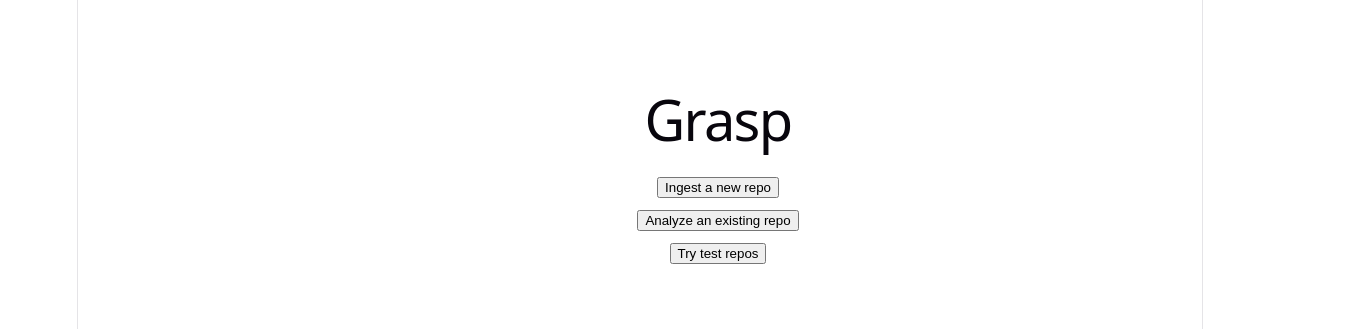
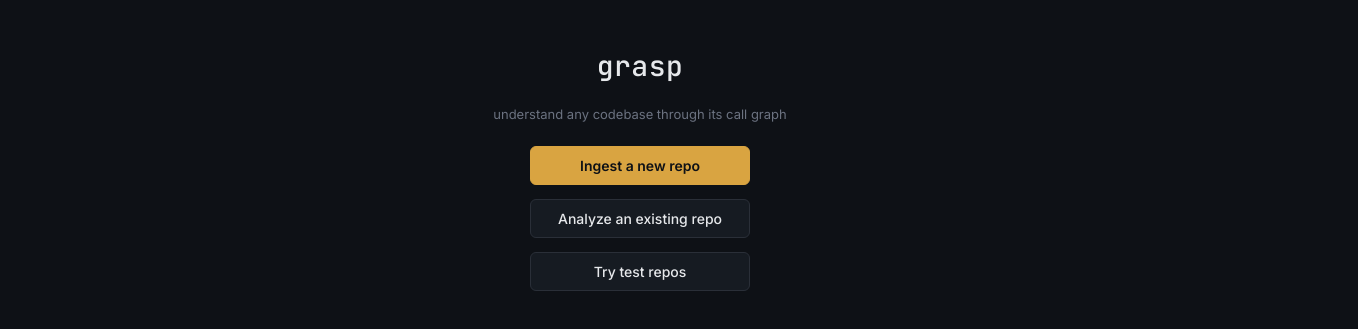
Before and after one commit to lakshya0010/grasp-frontend, a React (Vite) app: page / in a window 1280 px wide. Shown: the part 231-560 px from the top of the page, 1358 px wide, since content can reach past the window. Built offline with nearby package versions, Linux system fonts and the light colour scheme; no server answers.

Commit message:
feat: ink+amber design system, external node styling, panel scroll/overflow fix, ingest failure error handling, legend

```diff
--- a/src/App.jsx
+++ b/src/App.jsx
@@ -1,14 +1,89 @@
-import { useState, useEffect} from 'react'
-import { ReactFlow, Controls, Background, MarkerType} from '@xyflow/react'
+import { useState, useEffect } from 'react'
+import { ReactFlow, Controls, Background, MarkerType } from '@xyflow/react'
 import '@xyflow/react/dist/style.css'
 import dagre from '@dagrejs/dagre'
 
 const NODE_WIDTH = 180
 const NODE_HEIGHT = 40
 
+const COLORS = {
+  bg: '#0E1116',
+  panel: '#161B22',
+  border: '#2A2F38',
+  text: '#E6E8EB',
+  textDim: '#6B7280',
+  accent: '#D9A441',
+  accentDim: '#8A6A2F',
+}
+
+const screenStyle = {
+  display: 'flex',
+  flexDirection: 'column',
+  alignItems: 'center',
+  justifyContent: 'center',
+  height: '100vh',
+  gap: '14px',
+  background: COLORS.bg,
+  color: COLORS.text,
+  fontFamily: "'Inter', sans-serif",
+}
+
+const titleStyle = {
+  fontFamily: "'JetBrains Mono', monospace",
+  fontSize: '28px',
+  fontWeight: 500,
+  letterSpacing: '0.5px',
+  color: COLORS.text,
+  marginBottom: '8px',
+}
+
+const buttonStyle = {
+  fontFamily: "'Inter', sans-serif",
+  fontSize: '14px',
+  fontWeight: 500,
+  color: COLORS.text,
+  background: COLORS.panel,
+  border: `1px solid ${COLORS.border}`,
+  borderRadius: '6px',
+  padding: '10px 18px',
+  cursor: 'pointer',
+  minWidth: '220px',
+  transition: 'border-color 0.15s ease, color 0.15s ease',
+}
+
+const primaryButtonStyle = {
+  ...buttonStyle,
+  color: COLORS.bg,
+  background: COLORS.accent,
+  border: `1px solid ${COLORS.accent}`,
+  fontWeight: 600,
+}
+
+const inputStyle = {
+  fontFamily: "'JetBrains Mono', monospace",
+  fontSize: '13px',
+  color: COLORS.text,
+  background: COLORS.panel,
+  border: `1px solid ${COLORS.border}`,
+  borderRadius: '6px',
+  padding: '10px 12px',
+  minWidth: '260px',
+  outline: 'none',
+}
+
+const backButtonStyle = {
+  ...buttonStyle,
+  minWidth: 'auto',
+  padding: '8px 14px',
+  fontSize: '13px',
+  color: COLORS.textDim,
+  background: 'transparent',
+  border: `1px solid ${COLORS.border}`,
+}
+
 function getLayoutedElements(nodes, edges) {
   const dagreGraph = new dagre.graphlib.Graph()
-  dagreGraph.setDefaultEdgeLabel(()=>({}))
+  dagreGraph.setDefaultEdgeLabel(() => ({}))
   dagreGraph.setGraph({ rankdir: 'LR', nodesep: 30, ranksep: 150 })
   nodes.forEach((node) => {
     dagreGraph.setNode(node.id, { width: NODE_WIDTH, height: NODE_HEIGHT })
@@ -20,14 +95,15 @@ function getLayoutedElements(nodes, edges) {
   dagre.layout(dagreGraph)
 
   const layoutedNodes = nodes.map((node) => {
-    const {x,y} = dagreGraph.node(node.id)
+    const { x, y } = dagreGraph.node(node.id)
     return {
       ...node,
-      position: {x,y}
+      position: { x, y },
     }
   })
-  return {nodes:layoutedNodes, edges}
+  return { nodes: layoutedNodes, edges }
 }
+
 function App() {
   const [view, setView] = useState('start')
   const [flowNodes, setFlowNodes] = useState([])
@@ -69,48 +145,64 @@ function App() {
         repo_url: isUrl ? newRepoPath : null
       })
     })
+    setIngesting(false)
+
+    if (!response.ok) {
+      const errorData = await response.json()
+      alert(`Ingest failed: ${errorData.detail || 'Unknown error'}`)
+      return  // stop here — don't touch selectedRepoId or view
+    }
     const data = await response.json()
-  setIngesting(false)
     setNewRepoName('')
     setNewRepoPath('')
+    setFlowNodes([])
+    setFlowEdges([])
+    setSelectedRepoId(data.id)
+    setView('graph')
   }
-  useEffect(()=>{
-    const loadRepos = async() => {
+
+  useEffect(() => {
+    const loadRepos = async () => {
       const response = await fetch(`http://localhost:8000/repositories`)
       const data = await response.json()
       setRepos(data)
       if (data.length > 0) setSelectedRepoId(data[0].id)
     }
     loadRepos()
-  },[])
+  }, [])
 
-  useEffect(()=>{
+  useEffect(() => {
     if (!selectedRepoId) return
     const loadGraph = async () => {
       const response = await fetch(`http://localhost:8000/graph/${selectedRepoId}`)
       const data = await response.json()
 
-    const internalNodes = data.graph_data.nodes.filter(n => !n.is_external)
-    const internalNodeIds = new Set(internalNodes.map(n => n.id))
+      const allNodes = data.graph_data.nodes
+      const allNodeIds = new Set(allNodes.map(n => n.id))
 
-    const rfNodes = internalNodes.map((node) => ({
+      const rfNodes = allNodes.map((node) => ({
         id: String(node.id),
         position: { x: 0, y: 0 },
         data: { label: node.name },
-      style: {  background: '#a745ac',
-    color: '#000203',
-    padding: '8px',
+        style: {
+          background: node.is_external ? '#1A1D23' : COLORS.panel,
+          color: node.is_external ? COLORS.textDim : COLORS.accent,
+          border: `1px solid ${node.is_external ? '#3A3F4A' : COLORS.border}`,
+          padding: '8px 12px',
           borderRadius: '6px',
-    fontSize: '12px' }
+          fontSize: '12px',
+          fontFamily: "'JetBrains Mono', monospace",
+        }
       }))
 
       const rfEdges = data.graph_data.edges
-      .filter(e => internalNodeIds.has(e.caller_id) && internalNodeIds.has(e.callee_id))
+        .filter(e => allNodeIds.has(e.caller_id) && allNodeIds.has(e.callee_id))
         .map((edge, index) => ({
           id: `e-${index}`,
           source: String(edge.caller_id),
           target: String(edge.callee_id),
-        markerEnd: { type: MarkerType.ArrowClosed }
+          markerEnd: { type: MarkerType.ArrowClosed, color: edge.is_external ? '#3A3F4A' : COLORS.accentDim },
+          style: { stroke: edge.is_external ? '#3A3F4A' : COLORS.accentDim },
         }))
 
       const { nodes: layoutedNodes, edges: layoutedEdges } = getLayoutedElements(rfNodes, rfEdges)
@@ -143,71 +235,114 @@ function App() {
   }
 
   return (
-    <div style={{ width: '100vw', height: '100vh', position: 'relative' }}>
+    <div style={{ width: '100vw', height: '100vh', position: 'relative', background: COLORS.bg }}>
       {view === 'start' && (
-        <div style={{ display: 'flex', flexDirection: 'column', alignItems: 'center', justifyContent: 'center', height: '100vh', gap: '12px' }}>
-          <h1>Grasp</h1>
-          <button onClick={() => setView('ingest')}>Ingest a new repo</button>
-          <button onClick={() => setView('lookup')}>Analyze an existing repo</button>
-          <button onClick={() => setView('test')}>Try test repos</button>
+        <div style={screenStyle}>
+          <h1 style={titleStyle}>grasp</h1>
+          <p style={{ color: COLORS.textDim, fontSize: '13px', marginBottom: '10px' }}>
+            understand any codebase through its call graph
+          </p>
+          <button style={primaryButtonStyle} onClick={() => setView('ingest')}>Ingest a new repo</button>
+          <button style={buttonStyle} onClick={() => setView('lookup')}>Analyze an existing repo</button>
+          <button style={buttonStyle} onClick={() => setView('test')}>Try test repos</button>
         </div>
       )}
       {view === 'ingest' && (
-        <div style={{ display: 'flex', flexDirection: 'column', alignItems: 'center', justifyContent: 'center', height: '100vh', gap: '12px' }}>
-          <button onClick={() => setView('start')}>← Back</button>
-          <input placeholder="Repo name" value={newRepoName} onChange={(e) => setNewRepoName(e.target.value)} />
-          <input placeholder="Local path or GitHub URL" value={newRepoPath} onChange={(e) => setNewRepoPath(e.target.value)} />
-          <button onClick={ingestRepo} disabled={ingesting}>{ingesting ? 'Ingesting...' : 'Ingest'}</button>
+        <div style={screenStyle}>
+          <button style={backButtonStyle} onClick={() => setView('start')}>← Back</button>
+          <input
+            style={inputStyle}
+            placeholder="Repo name"
+            value={newRepoName}
+            onChange={(e) => setNewRepoName(e.target.value)}
+          />
+          <input
+            style={inputStyle}
+            placeholder="Local path or GitHub URL"
+            value={newRepoPath}
+            onChange={(e) => setNewRepoPath(e.target.value)}
+          />
+          <button style={primaryButtonStyle} onClick={ingestRepo} disabled={ingesting}>
+            {ingesting ? 'Ingesting...' : 'Ingest'}
+          </button>
         </div>
       )}
       {view === 'lookup' && (
-        <div style={{ display: 'flex', flexDirection: 'column', alignItems: 'center', justifyContent: 'center', height: '100vh', gap: '12px' }}>
-          <button onClick={() => setView('start')}>← Back</button>
-          <input placeholder="Repo name or URL" value={lookupQuery} onChange={(e) => setLookupQuery(e.target.value)} />
-          <button onClick={handleLookup}>Find</button>
-          {lookupError && <p style={{ color: 'red' }}>{lookupError}</p>}
+        <div style={screenStyle}>
+          <button style={backButtonStyle} onClick={() => setView('start')}>← Back</button>
+          <input
+            style={inputStyle}
+            placeholder="Repo name or URL"
+            value={lookupQuery}
+            onChange={(e) => setLookupQuery(e.target.value)}
+          />
+          <button style={primaryButtonStyle} onClick={handleLookup}>Find</button>
+          {lookupError && <p style={{ color: '#C4544B', fontSize: '13px' }}>{lookupError}</p>}
         </div>
       )}
       {view === 'test' && (
-        <div style={{ display: 'flex', flexDirection: 'column', alignItems: 'center', justifyContent: 'center', height: '100vh', gap: '12px' }}>
-          <button onClick={() => setView('start')}>← Back</button>
-          <button onClick={() => { setSelectedRepoId(5); setView('graph') }}>InsightForge</button>
-          <button onClick={() => { setSelectedRepoId(4); setView('graph') }}>Invoice Reconciliation Agent</button>
+        <div style={screenStyle}>
+          <button style={backButtonStyle} onClick={() => setView('start')}>← Back</button>
+          <button style={buttonStyle} onClick={() => { setSelectedRepoId(5); setView('graph') }}>InsightForge</button>
+          <button style={buttonStyle} onClick={() => { setSelectedRepoId(4); setView('graph') }}>Invoice Reconciliation Agent</button>
         </div>
       )}
       {view === 'graph' && (
-        <div style={{ width: '100vw', height: '100vh', position: 'relative' }}>
-          <button onClick={() => { setView('start'); setSelectedRepoId(null); setSelectedNode(null) }}
-            style={{ position: 'absolute', top: '20px', left: '20px', zIndex: 10 }}>
+        <div style={{ width: '100vw', height: '100vh', position: 'relative', background: COLORS.bg }}>
+          <button
+            style={{ ...backButtonStyle, position: 'absolute', top: '20px', left: '20px', zIndex: 10 }}
+            onClick={() => { setView('start'); setSelectedRepoId(null); setSelectedNode(null) }}
+          >
             ← Back
           </button>
           <ReactFlow nodes={flowNodes} edges={flowEdges} onNodeClick={onNodeClick} fitView>
             <Controls />
-            <Background />
+            <Background color={COLORS.border} gap={20} />
           </ReactFlow>
           {selectedNode && (
             <div style={{
               position: 'absolute',
               bottom: '160px',
               left: '20px',
-              width: '200px',
-              background: 'white',
+              width: '240px',
+              maxHeight: '50vh',        // never taller than 70% of viewport height
+              overflowY: 'auto',
+              background: COLORS.panel,
+              border: `1px solid ${COLORS.border}`,
               padding: '16px',
               borderRadius: '8px',
-              boxShadow: '0 2px 10px rgba(0, 0, 0, 0.2)'
+              boxShadow: '0 4px 20px rgba(0, 0, 0, 0.4)',
+              fontFamily: "'Inter', sans-serif",
+              color: COLORS.text,
             }}>
-              <h3>{selectedNode.data.label}</h3>
+              <h3 style={{
+                fontFamily: "'JetBrains Mono', monospace",
+                fontSize: '13px',
+                color: COLORS.accent,
+                fontWeight: 500,
+                marginBottom: '10px',
+                wordBreak: 'break-word',
+              }}>
+                {selectedNode.data.label}
+              </h3>
               <input
                 type="text"
                 placeholder="Ask a question..."
                 value={question}
                 onChange={(e) => setQuestion(e.target.value)}
-                style={{ width: '100%', marginBottom: '8px' }}
+                style={{ ...inputStyle, width: '100%', minWidth: 'unset', marginBottom: '8px', fontSize: '12px' }}
               />
-              <button onClick={askQuestion}>Ask</button>
-              {loading && <p>Loading...</p>}
-              {answer && <p>{answer}</p>}
-              <button onClick={() => setSelectedNode(null)}>Close</button>
+              <button style={{ ...primaryButtonStyle, minWidth: 'unset', width: '100%', padding: '8px' }} onClick={askQuestion}>
+                Ask
+              </button>
+              {loading && <p style={{ color: COLORS.textDim, fontSize: '12px', marginTop: '8px' }}>Loading...</p>}
+              {answer && <p style={{ color: COLORS.text, fontSize: '13px', marginTop: '10px', lineHeight: 1.5 }}>{answer}</p>}
+              <button
+                style={{ ...backButtonStyle, minWidth: 'unset', width: '100%', marginTop: '10px' }}
+                onClick={() => setSelectedNode(null)}
+              >
+                Close
+              </button>
             </div>
           )}
         </div>
--- a/src/index.css
+++ b/src/index.css
@@ -1,111 +1,17 @@
-:root {
-  --text: #6b6375;
-  --text-h: #08060d;
-  --bg: #fff;
-  --border: #e5e4e7;
-  --code-bg: #f4f3ec;
-  --accent: #aa3bff;
-  --accent-bg: rgba(170, 59, 255, 0.1);
-  --accent-border: rgba(170, 59, 255, 0.5);
-  --social-bg: rgba(244, 243, 236, 0.5);
-  --shadow:
-    rgba(0, 0, 0, 0.1) 0 10px 15px -3px, rgba(0, 0, 0, 0.05) 0 4px 6px -2px;
+@import url('https://fonts.googleapis.com/css2?family=Inter:wght@400;500;600&family=JetBrains+Mono:wght@400;500&display=swap');
 
-  --sans: system-ui, 'Segoe UI', Roboto, sans-serif;
-  --heading: system-ui, 'Segoe UI', Roboto, sans-serif;
-  --mono: ui-monospace, Consolas, monospace;
-
-  font: 18px/145% var(--sans);
-  letter-spacing: 0.18px;
-  color-scheme: light dark;
-  color: var(--text);
-  background: var(--bg);
-  font-synthesis: none;
-  text-rendering: optimizeLegibility;
-  -webkit-font-smoothing: antialiased;
-  -moz-osx-font-smoothing: grayscale;
-
-  @media (max-width: 1024px) {
-    font-size: 16px;
-  }
-}
-
-@media (prefers-color-scheme: dark) {
-  :root {
-    --text: #9ca3af;
-    --text-h: #f3f4f6;
-    --bg: #16171d;
-    --border: #2e303a;
-    --code-bg: #1f2028;
-    --accent: #c084fc;
-    --accent-bg: rgba(192, 132, 252, 0.15);
-    --accent-border: rgba(192, 132, 252, 0.5);
-    --social-bg: rgba(47, 48, 58, 0.5);
-    --shadow:
-      rgba(0, 0, 0, 0.4) 0 10px 15px -3px, rgba(0, 0, 0, 0.25) 0 4px 6px -2px;
-  }
-
-  #social .button-icon {
-    filter: invert(1) brightness(2);
-  }
+* {
+  box-sizing: border-box;
+  margin: 0;
+  padding: 0;
 }
 
 body {
-  margin: 0;
+  font-family: 'Inter', sans-serif;
+  background: #0E1116;
+  color: #E6E8EB;
 }
 
-#root {
-  width: 1126px;
-  max-width: 100%;
-  margin: 0 auto;
-  text-align: center;
-  border-inline: 1px solid var(--border);
-  min-height: 100svh;
-  display: flex;
-  flex-direction: column;
-  box-sizing: border-box;
+.mono {
+  font-family: 'JetBrains Mono', monospace;
 }
-
-h1,
-h2 {
-  font-family: var(--heading);
-  font-weight: 500;
-  color: var(--text-h);
-}
-
-h1 {
-  font-size: 56px;
-  letter-spacing: -1.68px;
-  margin: 32px 0;
-  @media (max-width: 1024px) {
-    font-size: 36px;
-    margin: 20px 0;
-  }
-}
-h2 {
-  font-size: 24px;
-  line-height: 118%;
-  letter-spacing: -0.24px;
-  margin: 0 0 8px;
-  @media (max-width: 1024px) {
-    font-size: 20px;
-  }
-}
-p {
-  margin: 0;
-}
-
-code,
-.counter {
-  font-family: var(--mono);
-  display: inline-flex;
-  border-radius: 4px;
-  color: var(--text-h);
-}
-
-code {
-  font-size: 15px;
-  line-height: 135%;
-  padding: 4px 8px;
-  background: var(--code-bg);
-}
```
Lines whose indentation alone changed are shown as unchanged.
